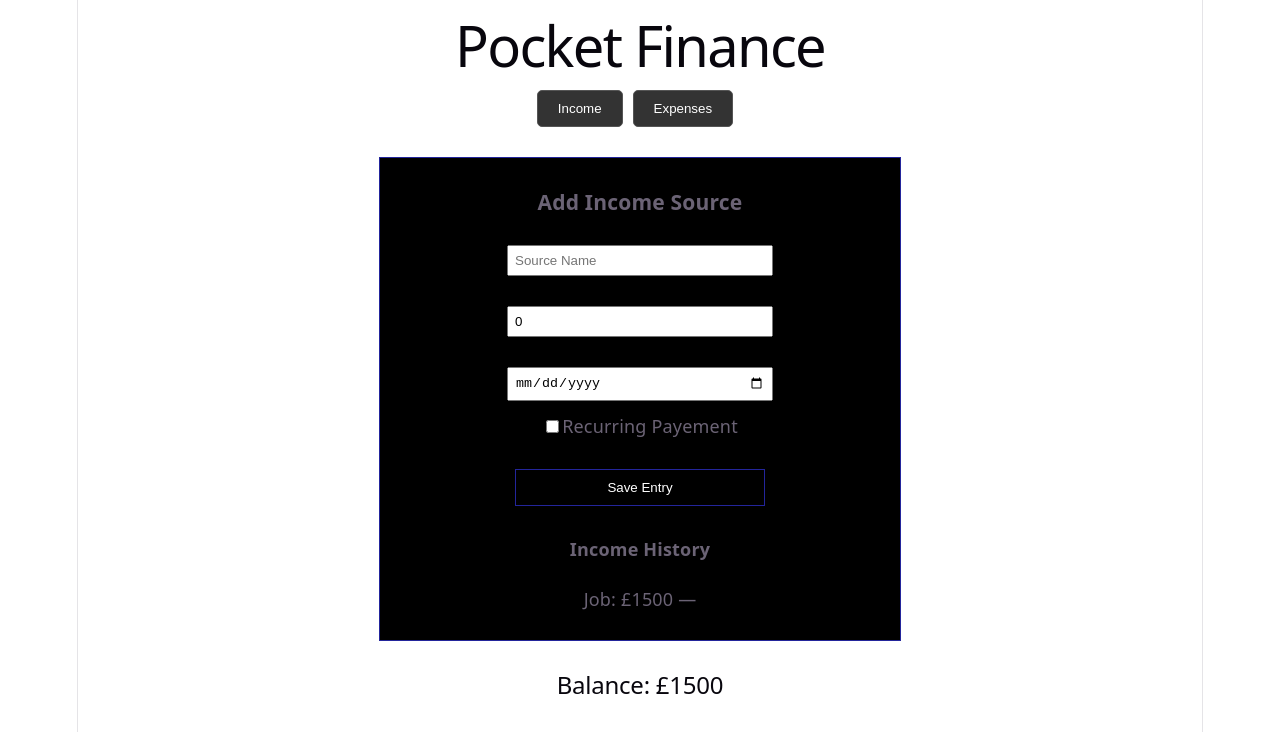
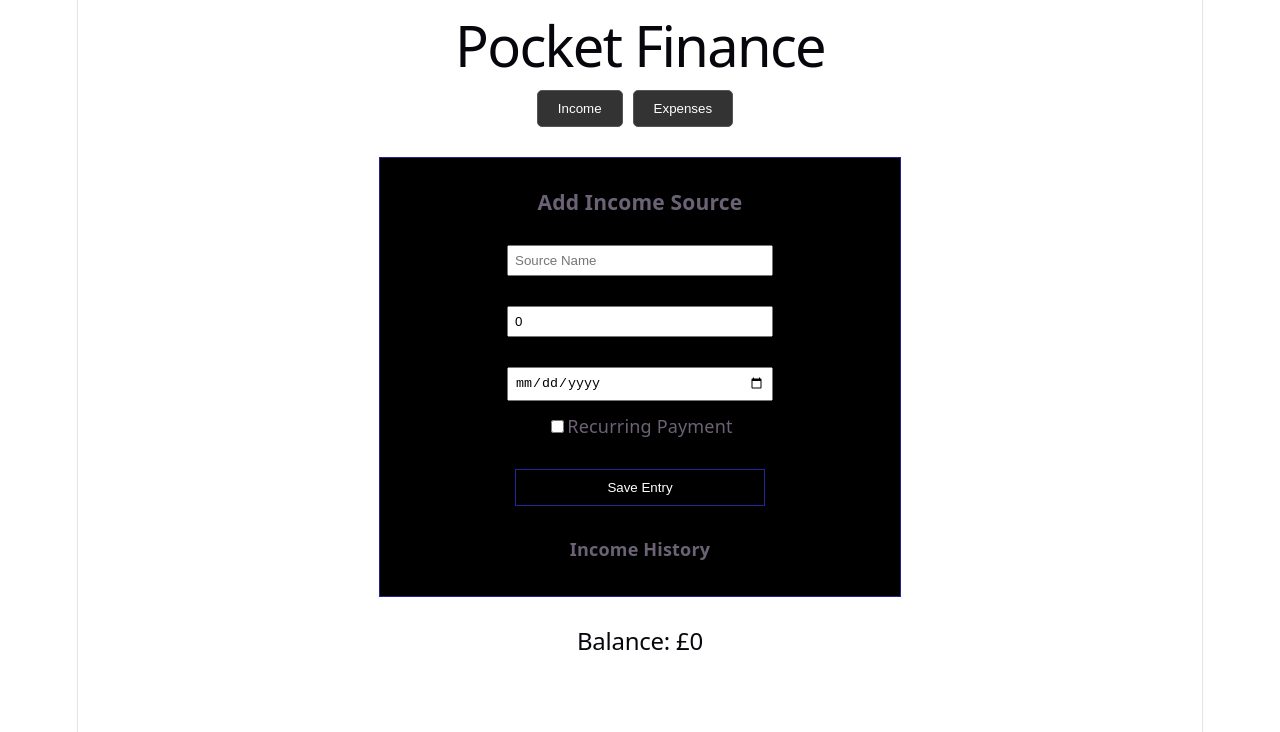
Before and after one commit to BenRod5/Pocket-Finance, a React (Vite) app: page / in a window 1280 px wide. Shown: the top 732 px of the page. Built offline with nearby package versions, Linux system fonts and the light colour scheme.

Commit message:
Fixed Balance Updating

```diff
--- a/src/App.jsx
+++ b/src/App.jsx
@@ -10,6 +10,11 @@ import { calculateExpendableIncome } from './data'
 function App() {
   const [count, setCount] = useState(0)
   const [activeTab, setActiveTab] = useState("income");
+  const [balance, setBalance] = useState(calculateExpendableIncome());
+
+  const refresh = () => {
+    setBalance(calculateExpendableIncome())
+  }
 
   return (
     <div>
@@ -33,11 +38,12 @@ function App() {
       </div>
 
       <div>
-        {activeTab === "income" ? <Income /> : < ExpenditureForm />}
+        {activeTab === "income" ? <Income onAction ={refresh} /> : < ExpenditureForm onAction={refresh} />}
       </div>
       <div>
         <h2>
-          Balance: £{calculateExpendableIncome()}
+          Balance: £{balance}
+
         </h2>
       </div>
 
--- a/src/ExpenditureForm.jsx
+++ b/src/ExpenditureForm.jsx
@@ -6,15 +6,15 @@ import {loadData, saveData} from './data.js'
 //still need to implement the functionality for adding recurring expenditures, with the handleSubmit, duplicated dates method
 
 
-function ExpenditureForm() { //the function containing all our form logic
+function ExpenditureForm({ onAction }) { //the function containing all our form logic
     const [name, setName] = useState("");//establishing the variables name, amount, date, category in the back end, establishing an initial state and setter functions for each variable
     const [amount, setAmount] = useState(0);
     const [date, setDate] = useState("");
     const [category, setCategory] = useState("necessity"); //default value for category is "necessity"
     const [editingID, setEditingID] = useState("");//if editingID is "" then nothing needs to be edited if it contains an ID then we are editing values rather than adding a new value
-    const [expenditures, setExpenditures] = useState(loadData().expenditures);// we need expenditures represented as state so that when it changes the expenditure list is updated
     const [isRecurring, setIsRecurring] = useState(false);
     const [repeatAmount, setRepeatAmount] = useState("monthly");
+    const [expenditures, setExpenditures] = useState(loadData().expenditures);
 
     //these variables name, amount, etc act as the contents of our input fields when the user presses submit.
     //they are live values which change with each use input
@@ -64,6 +64,7 @@ function ExpenditureForm() { //the function containing all our form logic
                     saveData(data);//saves the edited data to localStorage
                     setExpenditures(data.expenditures);//updating the expenditures state once saveData is called so the display adjusts
                     alert("Saved " + name + " (£" + amount + ") on " + date); //alerts the user as to the successful saving of their data.
+                    if (onAction) onAction();
                 }
                 else
                 {
@@ -73,7 +74,8 @@ function ExpenditureForm() { //the function containing all our form logic
                     data.expenditures = filteredArray;
                     data.expenditures.push(newExpenditure);//push a new object with the users desired values as decided above
                     saveData(data);//save the values
-                    setExpenditures(data.expenditures);//updating the expenditures state once saveData is called so the display adjusts
+                    setExpenditures(...data.expenditures);//updating the expenditures state once saveData is called so the display adjusts
+                    if (onAction) onAction();
 
                 }
 
@@ -100,6 +102,7 @@ function ExpenditureForm() { //the function containing all our form logic
         data.expenditures = filteredValues; //put the filtered expenditures back in the whole data object
         saveData(data);//return all values - that one filtered out ID
         setExpenditures(data.expenditures);//updating the expenditures state once saveData is called so the display adjusts
+        if (onAction) onAction();
 
     }
 
@@ -112,6 +115,8 @@ function ExpenditureForm() { //the function containing all our form logic
         setAmount(ourEntry.amount);
         setCategory(ourEntry.category);
         setDate(ourEntry.date);
+        if (onAction) onAction();
+
     }
 
 
--- a/src/Income.jsx
+++ b/src/Income.jsx
@@ -1,7 +1,7 @@
 import { useState } from 'react' ;
 import './Income.css'
 import { loadData, saveData } from './data.js';
-const Income = () => {
+const Income = ({ onAction }) => {
     //Define the globals
     const [source, setSource] = useState("");
     const [amount, setAmount] = useState(0);
@@ -43,6 +43,7 @@ const Income = () => {
             data.income.push(entry);
             saveData(data);
             alert("Saved " + source + " (£" + amount + ") on " + date);
+            if (onAction) onAction();
             setRefresh(prev => prev + 1);
         }
         else{
@@ -93,7 +94,7 @@ const Income = () => {
                     onChange={(e) => setIsRecurring(e.target.checked)}
                 />
 
-                Recurring Payement
+                Recurring Payment
             </label>
         {isRecurring && (
             <select value={repeatAmount} onChange={(e) => setRepeatAmount(e.target.value)}>
--- a/src/data.js
+++ b/src/data.js
@@ -3,7 +3,7 @@
 
 //fun note about localStorage, it is unique to each user and stored on their browser, so even if they all have the same pocketFinanceData storage key, their data will never overlap which saves us a lot of complexity and the headache of storing their data on a server
 
-export const STORAGE_KEY = "pocketFinanceData"; //A key used to store all user data in localStorage, each user will have one defaultData object
+export const STORAGE_KEY = "pocketFinanceData2"; //A key used to store all user data in localStorage, each user will have one defaultData object
 
 
 export const defaultData = { //exported default data structure for any other file to access
@@ -44,6 +44,7 @@ export function calculateExpendableIncome() {
   const totalIncome = data.income.reduce((sum, entry) => sum + entry.amount, 0);
   const totalExpenditure = data.expenditures.reduce((sum, entry) => sum + entry.amount, 0);
   const expendableIncome = totalIncome - totalExpenditure;
+
   return expendableIncome;
 
 
--- a/src/test.js
+++ b/src/test.js
@@ -1,30 +1,30 @@
-// Import the respective functions from ./data.js for testing.
-import { calculateExpendableIncome, setSavingsGoal, rolloverleftoverToNextMonth } from './data.js';
+// // Import the respective functions from ./data.js for testing.
+// import { calculateExpendableIncome, setSavingsGoal, rolloverleftoverToNextMonth } from './data.js';
 
-function assert(description, actual, expected) {
-  if (actual === expected) {
-    console.log(`:D PASS: ${description}`);
-  } else {
-    console.log(`D: FAIL: ${description} — expected ${expected}, got ${actual}`);
-  }
-}
+// function assert(description, actual, expected) {
+//   if (actual === expected) {
+//     console.log(`:D PASS: ${description}`);
+//   } else {
+//     console.log(`D: FAIL: ${description} — expected ${expected}, got ${actual}`);
+//   }
+// }
 
-// Test 1: Expendable income is income minus expenditures
-const data1 = {
-  income: [{ id: 1, source: "Job", amount: 1500 }],
-  expenditures: [{ id: 1, name: "Rent", amount: 500 }],
-  savingsGoal: 0, spendingMoney: 0, month: "2026-04"
-};
-assert("calculateExpendableIncome", calculateExpendableIncome(data1), 1000);
+// // Test 1: Expendable income is income minus expenditures
+// const data1 = {
+//   income: [{ id: 1, source: "Job", amount: 1500 }],
+//   expenditures: [{ id: 1, name: "Rent", amount: 500 }],
+//   savingsGoal: 0, spendingMoney: 0, month: "2026-04"
+// };
+// assert("calculateExpendableIncome", calculateExpendableIncome(data1), 1000);
 
-// Test 2: Savings goal updates spendingMoney correctly
-// data2 contains all of the properties from data1
-// data3 meanwhile is the same, but has spendingMoney overridden to 1000
-const data2 = { ...data1 };
-setSavingsGoal(data2, 200);
-assert("spendingMoney after savings goal", data2.spendingMoney, 800);
+// // Test 2: Savings goal updates spendingMoney correctly
+// // data2 contains all of the properties from data1
+// // data3 meanwhile is the same, but has spendingMoney overridden to 1000
+// const data2 = { ...data1 };
+// setSavingsGoal(data2, 200);
+// assert("spendingMoney after savings goal", data2.spendingMoney, 800);
 
-// Test 3: Rollover carries unspent money forward
-const data3 = { ...data1, spendingMoney: 1000 };
-rolloverleftoverToNextMonth(data3, "2026-05");
-assert("Rollover unspent money", data3.spendingMoney, 2000); // 1500 fresh income + 1000 unspent
+// // Test 3: Rollover carries unspent money forward
+// const data3 = { ...data1, spendingMoney: 1000 };
+// rolloverleftoverToNextMonth(data3, "2026-05");
+// assert("Rollover unspent money", data3.spendingMoney, 2000); // 1500 fresh income + 1000 unspent
```
